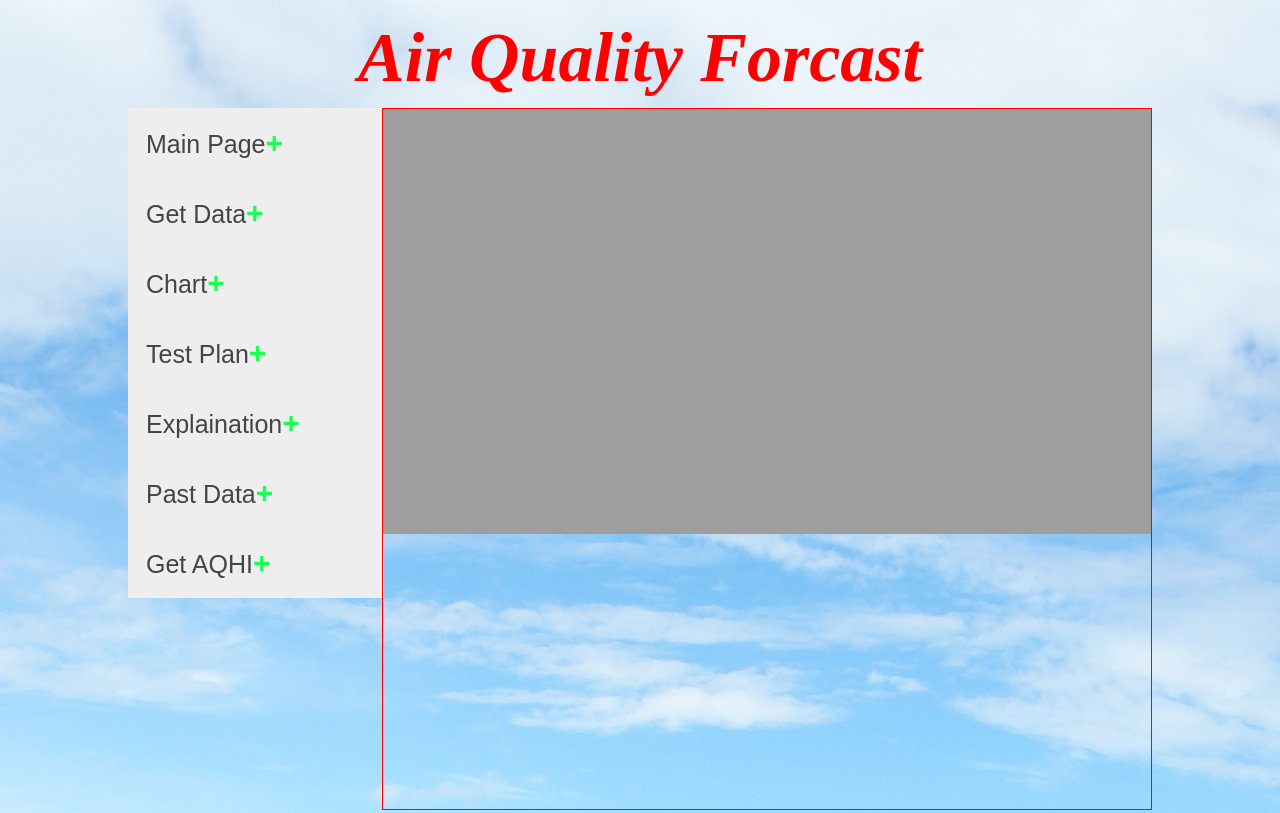
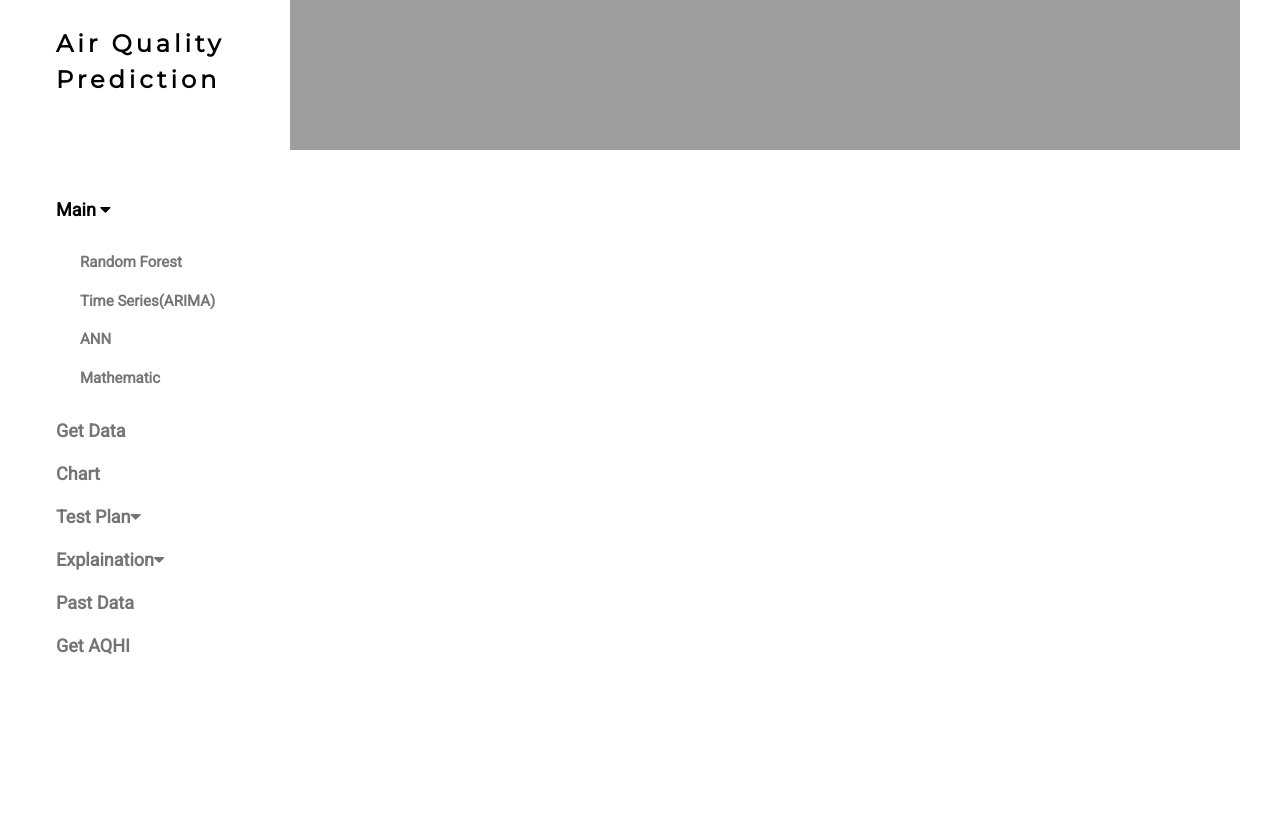
Before and after one commit to sam0117/fyp, a PHP site: page / in a window 1280 px wide. After the commit the page ends 655 px from the top, so only its background shows below. Run offline with PHP 8.4, Linux system fonts and the light colour scheme; some libraries are stand-ins or nearby versions.

Commit message:
Add files via upload

```diff
--- a/index.php
+++ b/index.php
@@ -1,197 +1,135 @@
-<!doctype html>
-<html lang="en">
-<head>
-    <meta charset="UTF-8">
-    <meta name="viewport"
-          content="width=device-width, user-scalable=no, initial-scale=1.0, maximum-scale=1.0, minimum-scale=1.0">
-    <meta http-equiv="X-UA-Compatible" content="ie=edge">
-    <title>Document</title>
-    <meta name="viewport" content="width=device-width, initial-scale=1">
-    <script type="text/javascript" src="jslib/jquery-1.11.1.js"></script>
-    <style>
-        body{
-            background-image: url("photo/bgc.jpg");
-        }
+<!DOCTYPE html>
+<html>
+<title></title>
+<meta charset="UTF-8">
+<meta name="viewport" content="width=device-width, initial-scale=1">
+<link rel="stylesheet" href="https://www.w3schools.com/w3css/4/w3.css">
+<link rel="stylesheet" href="https://fonts.googleapis.com/css?family=Roboto">
+<link rel="stylesheet" href="https://fonts.googleapis.com/css?family=Montserrat">
+<link rel="stylesheet" href="https://cdnjs.cloudflare.com/ajax/libs/font-awesome/4.7.0/css/font-awesome.min.css">
+<style>
+.w3-sidebar a {font-family: "Roboto", sans-serif}
+body,h1,h2,h3,h4,h5,h6,.w3-wide {font-family: "Montserrat", sans-serif;}
+</style>
+<body class="w3-content" style="max-width:1200px">
+
+<!-- Sidebar/menu -->
+<nav class="w3-sidebar w3-bar-block w3-white w3-collapse w3-top" style="z-index:3;width:250px" id="mySidebar">
+  <div class="w3-container w3-display-container w3-padding-16">
+    <i onclick="w3_close()" class="fa fa-remove w3-hide-large w3-button w3-display-topright"></i>
+    <h3 class="w3-wide"><b>Air Quality Prediction</b></h3>
+  </div>
+  <div class="w3-padding-64 w3-large w3-text-grey" style="font-weight:bold">
+	  <a onclick="myAccFunc()" href="javascript:void(0)" class="w3-button w3-block w3-white w3-left-align" id="myBtn">
+      Main <i class="fa fa-caret-down"></i>
+    </a>
+    <div id="demoAcc" class="w3-bar-block w3-hide w3-padding-large w3-medium">
+
+      <a href="./MainPage/mapDisplay.php" class="w3-bar-item w3-button" target="con">Random Forest</a>
+      <a href="#" class="w3-bar-item w3-button" target="con">Time Series(ARIMA)</a>
+      <a href="#" class="w3-bar-item w3-button"target="con">ANN</a>
+      <a href="#" class="w3-bar-item w3-button"target="con">Mathematic</a>
+    </div>
+    <a href="./callAPI/ARIMA.html" class="w3-bar-item w3-button" target="con">Get Data</a>
+
+    <a href="./chart/chart.php" target="con" class="w3-bar-item w3-button">Chart</a>
+    <a href="#" class="w3-bar-item w3-button" onClick="show3()">Test Plan<i class="fa fa-caret-down"></i></a>
+	  <div id="demoAcc3" class="w3-bar-block w3-hide w3-padding-large w3-medium">
+      <a href="./TestPlan/MLP.html" class="w3-bar-item w3-button" target="con">Random Forest</a>
+      <a href="./TestPlan/ARIMAMain.html" class="w3-bar-item w3-button" target="con">Time Series(ARIMA)</a>
+      <a href="./TestPlan/MLP.html" class="w3-bar-item w3-button" target="con">Multiple Linear Regression</a>
+    </div>
+
+    <a href="#" class="w3-bar-item w3-button" onClick="show2()" >Explaination<i class="fa fa-caret-down"></i></a>
+	<div id="demoAcc2" class="w3-bar-block w3-hide w3-padding-large w3-medium">
+      <a href="./Explaination/rf.html" class="w3-bar-item w3-button" target="con">Random Forest</a>
+      <a href="./Explaination/ARIMA.html" class="w3-bar-item w3-button" target="con">Time Series(ARIMA)</a>
+      <a href="./Explaination/math.html" class="w3-bar-item w3-button" target="con">Mathematic</a>
+    </div>
+    <a href="#" class="w3-bar-item w3-button">Past Data</a>
+    <a href="#" class="w3-bar-item w3-button">Get AQHI</a>
+  </div>
+
+</nav>
+<iframe  style="display: inline-block"width="100%" height="100%"  name="con" src="./MainPage/mapDisplay.php" frameborder="0">
+
+	</iframe>
 
 
-        .accordion {
-            background-color: #eee;
-            color: #444;
-            cursor: pointer;
-            padding: 18px;
-            width: 100%;
-            height: 70px;
-            border: none;
-            text-align: left;
-            outline: none;
-            font-size: 15px;
-        }
 
-        .active, .accordion:hover {
-            background-color: #ccc;
-            color: #18ff54;
-        }
+<!-- Top menu on small screens -->
+<header class="w3-bar w3-top w3-hide-large w3-black w3-xlarge">
+  <div class="w3-bar-item w3-padding-24 w3-wide">Air Quality Predict</div>
+  <a href="javascript:void(0)" class="w3-bar-item w3-button w3-padding-24 w3-right" onclick="w3_open()"><i class="fa fa-bars"></i></a>
+</header>
 
-        .panel {
+<!-- Overlay effect when opening sidebar on small screens -->
+<div class="w3-overlay w3-hide-large" onclick="w3_close()" style="cursor:pointer" title="close side menu" id="myOverlay"></div>
 
-            background-color: white;
-            overflow: hidden;
-            width: 100%;
-        }
+<!-- !PAGE CONTENT! -->
+<div class="w3-main" style="margin-left:250px">
 
-        #right{
-           position: absolute;
-            left: 10%;
-            width: 20%;
-            height: 100px;
-            display: inline-block;
-        }
-        #left{
-            position: absolute;
-            border: 1px solid red;
-            right: 10%;
-            width: 60%;
-            height: 700px;
-            display: inline-block;
-        }
+  <!-- Push down content on small screens -->
+  <div class="w3-hide-large" style="margin-top:83px"></div>
+
+  <!-- Top header -->
+  <header class="w3-container w3-xlarge">
 
 
-        .accordion{
+<!-- Newsletter Modal -->
+<div id="newsletter" class="w3-modal">
+  <div class="w3-modal-content w3-animate-zoom" style="padding:32px">
+    <div class="w3-container w3-white w3-center">
+      <i onclick="document.getElementById('newsletter').style.display='none'" class="fa fa-remove w3-right w3-button w3-transparent w3-xxlarge"></i>
+      <h2 class="w3-wide">NEWSLETTER</h2>
+      <p>Join our mailing list to receive updates on new arrivals and special offers.</p>
+      <p><input class="w3-input w3-border" type="text" placeholder="Enter e-mail"></p>
+      <button type="button" class="w3-button w3-padding-large w3-red w3-margin-bottom" onclick="document.getElementById('newsletter').style.display='none'">Subscribe</button>
+    </div>
+  </div>
+</div>
 
-            font-size: 25px;
-        }
-        .accordion b{
-            color: #18ff54;
-            right: 0px;
-            margin-right: 0px;
-            font-size: 30px;
-        }
-
-        .panel p:hover{
-            color: red;
-            background-color: #ccc;
-        }
-        .panel p{
-            width: 99%;
-            margin: 0px;
-            padding-top: 3%;
-            height: 40px;
-            font-size: 20px;
-
-        }
-        h2{
-           color: red;
-            font-size: 70px;
-            width: 80%;
-            margin-bottom: 0px;
-            margin-top: 0px;
-            padding-top: 10px;
-            padding-bottom: 10px;
-
-        }
-        h2 img{
-
-            width: 100px;
-            height: 100px;
-        }
-    </style>
-
-    <script>
-
-        $(function(){
-            $(".panel").hide();
-            // $("#left").load("./MainPage/mapDisplay.php");
-            $("#firstMenu").click(function () {
-                $("#firstMenuBar").toggle();
-            });
-            $("#secondMenu").click(function () {
-                $("#secondMenuBar").toggle();
-            });
-            $("#thirdMenu").click(function () {
-                $("#thirdMenuBar").toggle();
-            });
-            $("#FouthMenu").click(function () {
-                $("#FourthMenuBar").toggle();
-            });
-            $("#fiveMenu").click(function () {
-                $("#fifthMenuBar").toggle();
-            });
-            $("#SixMenu").click(function () {
-                $("#SixMenuBar").toggle();
-            });
-            $("#APImenu").click(function () {
-                $("#APIMenuBar").toggle();
-            });
+<script>
+// Accordion
+function myAccFunc() {
+  var x = document.getElementById("demoAcc");
+  if (x.className.indexOf("w3-show") == -1) {
+    x.className += " w3-show";
+  } else {
+    x.className = x.className.replace(" w3-show", "");
+  }
+}
+function show2() {
+  var x = document.getElementById("demoAcc2");
+  if (x.className.indexOf("w3-show") == -1) {
+    x.className += " w3-show";
+  } else {
+    x.className = x.className.replace(" w3-show", "");
+  }
+}
+function show3() {
+  var x = document.getElementById("demoAcc3");
+  if (x.className.indexOf("w3-show") == -1) {
+    x.className += " w3-show";
+  } else {
+    x.className = x.className.replace(" w3-show", "");
+  }
+}
+// Click on the "Jeans" link on page load to open the accordion for demo purposes
+document.getElementById("myBtn").click();
 
 
-        });
+// Open and close sidebar
+function w3_open() {
+  document.getElementById("mySidebar").style.display = "block";
+  document.getElementById("myOverlay").style.display = "block";
+}
 
-    </script>
-</head>
-<body>
-
-<center>
-    <h2><i>Air Quality Forcast</i> </h2>
-
-<div id="right">
-    <button class="accordion" id="firstMenu" ">Main Page<b>&#43;</b></button>
-    <div class="panel" id="firstMenuBar">
-        <p>Multiple Linear Regression</p>
-        <p>Random Forest</p>
-        <p>Time Series(ARIMA)</p>
-        <p>ANN</p>
-        <p>mathematic</p>
-    </div>
-    <button class="accordion" id="APImenu">Get Data<b>&#43;</b></button>
-    <div class="panel" id="APIMenuBar">
-      <p>  <a href="./callAPI/ARIMA.html" target="con"> Copy Link</a></p>
-
-    </div>
-    <button class="accordion" id="secondMenu">Chart<b>&#43;</b></button>
-    <div class="panel" id="secondMenuBar">
-        <p><a href="./chart/chart.php" target="con">Last Compare</a></p>
-        <p>Predict Data</p>
-    </div>
-
-    <button class="accordion" id="thirdMenu">Test Plan<b>&#43;</b> </button>
-    <div class="panel" id="thirdMenuBar">
-        <p><a href="./TestPlan/MLP.html" target="con"> Multiple Linear Regression</a> </p>
-        <p><a href="./TestPlan/rf.html" target="con">Random Forest</a></bu></p>
-        <p><a href="./TestPlan/ARIMAMain.html" target="con">Time Series(ARIMA)</a></p>
-        <p></p>
-<!--        <p>ANN</p>-->
-    </div>
-
-    <button class="accordion" id="FouthMenu">Explaination<b>&#43;</b></button>
-    <div class="panel" id="FourthMenuBar">
-        <p>Multiple Linear Regression</p>
-        <p>Random Forest</p>
-        <p><a href="./Explaination/ARIMA.html" target="con">Time Series(ARIMA)</a></p>
-
-        <p>ANN</p>
-        <p><a href="./Explaination/math.html" target="con"> mathematic</a> </p>
-
-    </div>
-    <button class="accordion" id="fiveMenu">Past Data<b>&#43;</b></button>
-    <div class="panel" id="fifthMenuBar">
-        <p>Weather Data</p>
-        <p>air pollution</p>
-    </div>
-    <button class="accordion" id="SixMenu">Get AQHI<b>&#43;</b></button>
-    <div class="panel" id="SixMenuBar">
-        <p>By GPS</p>
-        <p>By Location</p>
-    </div>
-
-</div>
-<div id="left">
-
-    <iframe name="con" src="./MainPage/mapDisplay.php" frameborder="0" width="100%" height="100%">
-
-    </iframe>
-
-</div>
-</center>
+function w3_close() {
+  document.getElementById("mySidebar").style.display = "none";
+  document.getElementById("myOverlay").style.display = "none";
+}
+</script>
 
 </body>
 </html>
```
